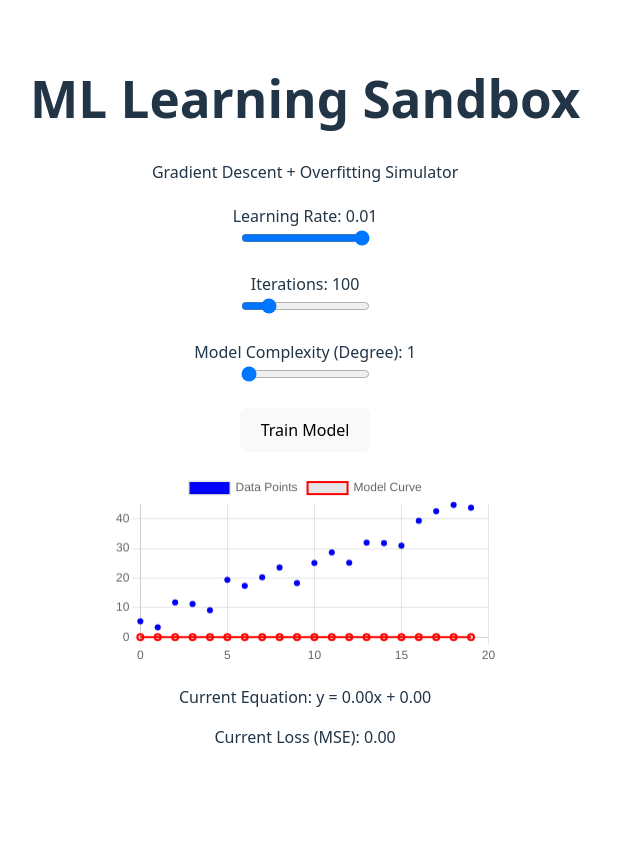
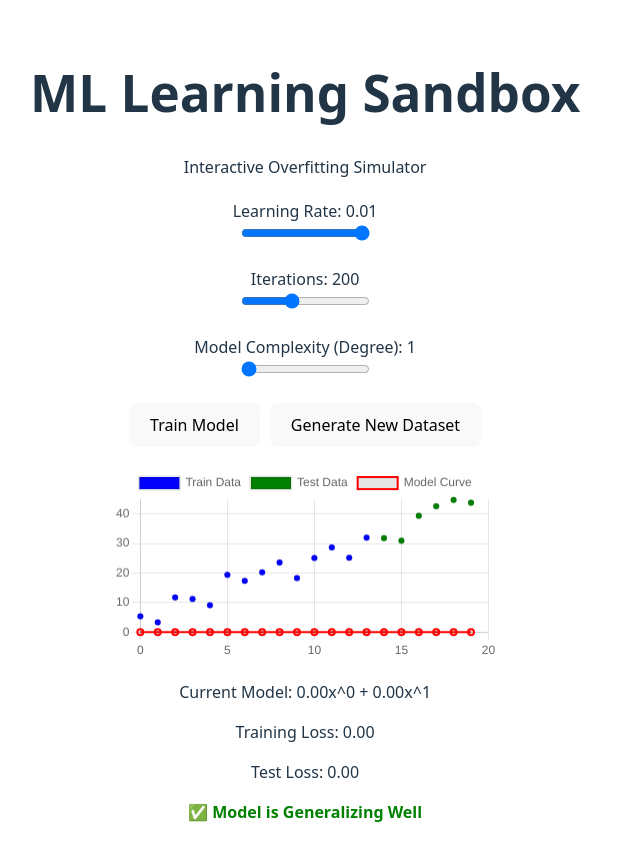
Before and after one commit to mudassirbeg/ENIGMA_2.0_Zyphix, a React (Vite) app: page / in a window 1280 px wide. Shown: the whole page, without its empty margins (0-640 px from the left). Before the commit the page ends 800 px from the top, so only its background shows below. Built offline with nearby package versions, Linux system fonts and the light colour scheme.

Commit message:
update: improve model display and overfitting indicator

```diff
--- a/src/App.jsx
+++ b/src/App.jsx
@@ -1,4 +1,4 @@
-import { useState, useMemo } from "react";
+import { useState } from "react";
 import {
   Chart as ChartJS,
   LineElement,
@@ -14,72 +14,116 @@ ChartJS.register(LineElement, PointElement, LinearScale, Title, Tooltip, Legend)
 
 function App() {
   const [learningRate, setLearningRate] = useState(0.01);
-  const [iterations, setIterations] = useState(100);
+  const [iterations, setIterations] = useState(200);
   const [degree, setDegree] = useState(1);
-  const [m, setM] = useState(0);
-  const [b, setB] = useState(0);
-  const [loss, setLoss] = useState(0);
+  const [weights, setWeights] = useState([0, 0]);
+  const [trainLoss, setTrainLoss] = useState(0);
+  const [testLoss, setTestLoss] = useState(0);
 
-  const dataPoints = useMemo(() => {
-    return Array.from({ length: 20 }, (_, i) => {
+  // Generate Dataset
+  const generateDataset = () => {
+    const allPoints = Array.from({ length: 20 }, (_, i) => {
       const x = i;
       const y = 2 * x + 5 + (Math.random() - 0.5) * 10;
       return { x, y };
     });
-  }, []);
+
+    const splitIndex = Math.floor(allPoints.length * 0.7);
+
+    return {
+      trainData: allPoints.slice(0, splitIndex),
+      testData: allPoints.slice(splitIndex),
+    };
+  };
+
+  const [dataset, setDataset] = useState(generateDataset());
+  const { trainData, testData } = dataset;
 
   const trainModel = () => {
-    let newM = m;
-    let newB = b;
+    let newWeights = Array(degree + 1).fill(0);
 
-    for (let i = 0; i < iterations; i++) {
-      let dm = 0;
-      let db = 0;
+    for (let iter = 0; iter < iterations; iter++) {
+      let gradients = Array(degree + 1).fill(0);
 
-      dataPoints.forEach((point) => {
-        const prediction = newM * point.x + newB;
+      trainData.forEach((point) => {
+        let prediction = 0;
+        for (let d = 0; d <= degree; d++) {
+          prediction += newWeights[d] * Math.pow(point.x, d);
+        }
+
         const error = prediction - point.y;
 
-        dm += error * point.x;
-        db += error;
+        for (let d = 0; d <= degree; d++) {
+          gradients[d] += error * Math.pow(point.x, d);
+        }
       });
 
-      newM -= (learningRate * dm) / dataPoints.length;
-      newB -= (learningRate * db) / dataPoints.length;
+      for (let d = 0; d <= degree; d++) {
+        newWeights[d] -=
+          (learningRate * gradients[d]) / trainData.length;
+      }
     }
 
-    let totalError = 0;
-    dataPoints.forEach((point) => {
-      const prediction = newM * point.x + newB;
-      totalError += Math.pow(prediction - point.y, 2);
+    // Training Loss
+    let totalTrainError = 0;
+    trainData.forEach((point) => {
+      let prediction = 0;
+      for (let d = 0; d <= degree; d++) {
+        prediction += newWeights[d] * Math.pow(point.x, d);
+      }
+      totalTrainError += Math.pow(prediction - point.y, 2);
     });
 
-    const mse = totalError / dataPoints.length;
+    const trainMSE = totalTrainError / trainData.length;
 
-    setM(newM);
-    setB(newB);
-    setLoss(mse);
+    // Test Loss
+    let totalTestError = 0;
+    testData.forEach((point) => {
+      let prediction = 0;
+      for (let d = 0; d <= degree; d++) {
+        prediction += newWeights[d] * Math.pow(point.x, d);
+      }
+      totalTestError += Math.pow(prediction - point.y, 2);
+    });
+
+    const testMSE = totalTestError / testData.length;
+
+    setWeights(newWeights);
+    setTrainLoss(trainMSE);
+    setTestLoss(testMSE);
   };
 
-  const lineData = dataPoints.map((point) => {
+  const regenerateData = () => {
+    setDataset(generateDataset());
+    setWeights(Array(degree + 1).fill(0));
+    setTrainLoss(0);
+    setTestLoss(0);
+  };
+
+  const allPoints = [...trainData, ...testData];
+
+  const lineData = allPoints.map((point) => {
     let yValue = 0;
+    for (let d = 0; d <= degree; d++) {
+      yValue += weights[d] * Math.pow(point.x, d);
+    }
+    return { x: point.x, y: yValue };
+  });
 
-    for (let i = 0; i <= degree; i++) {
-      yValue += m * Math.pow(point.x, i);
-    }
-
-    return {
-      x: point.x,
-      y: yValue + b,
-    };
-  });
+  const isOverfitting = testLoss > trainLoss * 1.2;
 
   const chartData = {
     datasets: [
       {
-        label: "Data Points",
-        data: dataPoints,
+        label: "Train Data",
+        data: trainData,
         backgroundColor: "blue",
+        showLine: false,
+      },
+      {
+        label: "Test Data",
+        data: testData,
+        backgroundColor: "green",
         showLine: false,
       },
       {
@@ -102,7 +146,7 @@ function App() {
   return (
     <div style={{ textAlign: "center", padding: "30px" }}>
       <h1>ML Learning Sandbox</h1>
-      <p>Gradient Descent + Overfitting Simulator</p>
+      <p>Interactive Overfitting Simulator</p>
 
       <div style={{ margin: "20px" }}>
         <label>Learning Rate: {learningRate}</label>
@@ -150,13 +194,36 @@ function App() {
         Train Model
       </button>
 
+      <button
+        onClick={regenerateData}
+        style={{ padding: "10px 20px", marginBottom: "20px", marginLeft: "10px" }}
+      >
+        Generate New Dataset
+      </button>
+
       <div style={{ width: "70%", margin: "auto" }}>
         <Line data={chartData} options={options} />
       </div>
 
       <div style={{ marginTop: "20px" }}>
-        <p>Current Equation: y = {m.toFixed(2)}x + {b.toFixed(2)}</p>
-        <p>Current Loss (MSE): {loss.toFixed(2)}</p>
+        <p>
+          Current Model:{" "}
+          {weights.map((w, i) => `${w.toFixed(2)}x^${i}`).join(" + ")}
+        </p>
+        <p>Training Loss: {trainLoss.toFixed(2)}</p>
+        <p>Test Loss: {testLoss.toFixed(2)}</p>
+
+        <div style={{ fontWeight: "bold", marginTop: "10px" }}>
+          {isOverfitting ? (
+            <span style={{ color: "red" }}>
+              ⚠️ Model is Overfitting
+            </span>
+          ) : (
+            <span style={{ color: "green" }}>
+              ✅ Model is Generalizing Well
+            </span>
+          )}
+        </div>
       </div>
     </div>
   );
```
